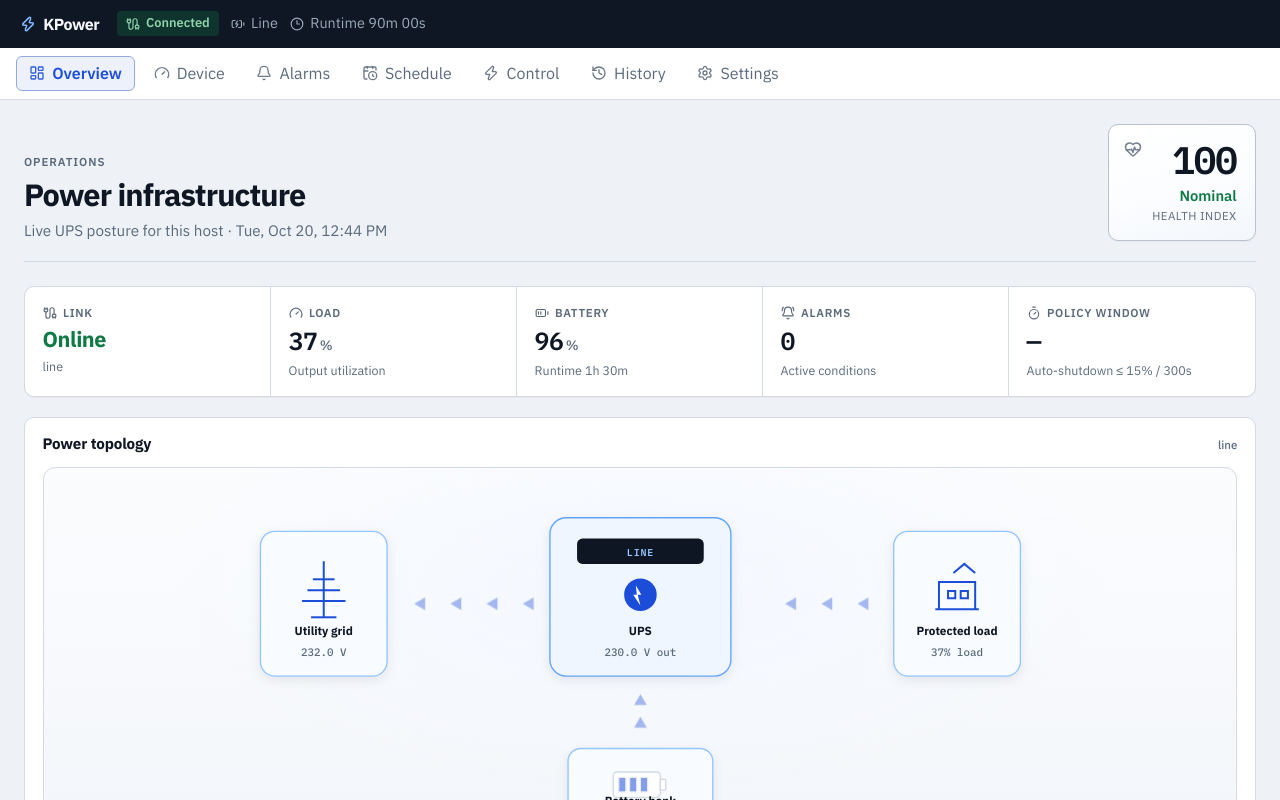
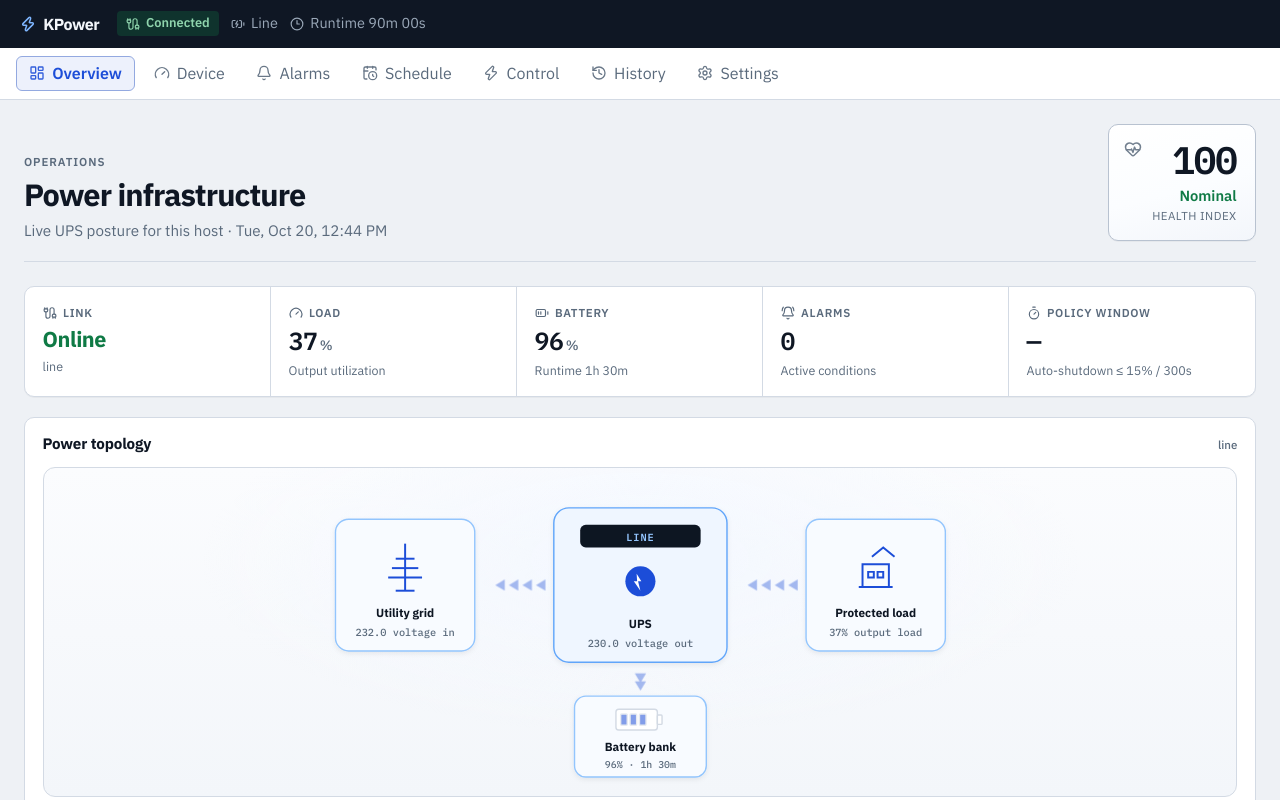
Before and after one commit to HasanR3/kpower, a React (Vite) app in the folder kpower-app/: page / in a window 1280 px wide. Shown: the top 800 px of the page. Built offline with nearby package versions, Linux system fonts and the light colour scheme.

Commit message:
fix: tighten power topology spacing, rails, and full voltage wording

```diff
--- a/kpower-app/src/components/PowerTopology.tsx
+++ b/kpower-app/src/components/PowerTopology.tsx
@@ -6,6 +6,15 @@ type FlowState = "forward" | "reverse" | "idle" | "alert";
 function fmt(n: number, digits = 0): string {
   return Number.isFinite(n) ? n.toFixed(digits) : "—";
 }
+
+/** Balanced topology geometry (viewBox 800×340) */
+const GEO = {
+  midY: 118,
+  util: { x: 36, y: 48, w: 148, h: 140 },
+  ups: { x: 268, y: 36, w: 184, h: 164 },
+  load: { x: 536, y: 48, w: 148, h: 140 },
+  bat: { x: 290, y: 236, w: 140, h: 86 },
+} as const;
 
 export function PowerTopology({ snapshot }: { snapshot: UpsSnapshot | null }) {
   const connected = Boolean(snapshot?.connected);
@@ -37,6 +46,16 @@ export function PowerTopology({ snapshot }: { snapshot: UpsSnapshot | null }) {
           ? "Bypass path active"
           : "Utility feeding UPS — battery on reserve";
 
+  const { midY, util, ups, load, bat } = GEO;
+  const utilCx = util.x + util.w / 2;
+  const upsCx = ups.x + ups.w / 2;
+  const loadCx = load.x + load.w / 2;
+  const railLeft = util.x + util.w + 6;
+  const railRightStart = ups.x + ups.w + 6;
+  const railRightEnd = load.x - 6;
+  const railVertTop = ups.y + ups.h + 4;
+  const railVertBot = bat.y - 4;
+
   return (
     <section className="topology panel" aria-label="Power topology">
       <div className="panel__head">
@@ -47,7 +66,7 @@ export function PowerTopology({ snapshot }: { snapshot: UpsSnapshot | null }) {
       <div className="topology-stage">
         <svg
           className="topology-svg"
-          viewBox="0 0 920 420"
+          viewBox="0 0 720 340"
           role="img"
           aria-label="Utility to UPS to load with battery branch"
         >
@@ -66,40 +85,46 @@ export function PowerTopology({ snapshot }: { snapshot: UpsSnapshot | null }) {
               <stop offset="0%" stopColor="#fbbf24" />
               <stop offset="100%" stopColor="#a16207" />
             </linearGradient>
-            <filter id="topoSoft" x="-20%" y="-20%" width="140%" height="140%">
-              <feDropShadow dx="0" dy="4" stdDeviation="6" floodColor="#0f1724" floodOpacity="0.08" />
+            <filter id="topoSoft" x="-10%" y="-10%" width="120%" height="120%">
+              <feDropShadow dx="0" dy="2" stdDeviation="3" floodColor="#0f1724" floodOpacity="0.07" />
             </filter>
           </defs>
 
-          {/* Rails */}
+          {/* Horizontal rails — equal gaps */}
           <path
             className={`topo-rail ${utilityToUps !== "idle" ? "topo-rail--live" : ""}`}
-            d="M 150 150 H 360"
+            d={`M ${railLeft} ${midY} H ${ups.x - 6}`}
           />
           <path
             className={`topo-rail ${upsToLoad !== "idle" ? "topo-rail--live" : ""}`}
-            d="M 560 150 H 770"
+            d={`M ${railRightStart} ${midY} H ${railRightEnd}`}
           />
           <path
-            className={`topo-rail topo-rail--vert ${upsToBattery !== "idle" ? (upsToBattery === "reverse" ? "topo-rail--warn" : "topo-rail--live") : ""}`}
-            d="M 460 230 V 310"
+            className={`topo-rail topo-rail--vert ${
+              upsToBattery !== "idle"
+                ? upsToBattery === "reverse"
+                  ? "topo-rail--warn"
+                  : "topo-rail--live"
+                : ""
+            }`}
+            d={`M ${upsCx} ${railVertTop} V ${railVertBot}`}
           />
 
-          {/* Flow chevrons */}
+          {/* Evenly spaced chevrons on left rail */}
           <g className={`topo-flow ${utilityToUps === "forward" ? "topo-flow--on" : ""}`}>
-            <polygon points="210,150 222,143 222,157" />
-            <polygon points="250,150 262,143 262,157" />
-            <polygon points="290,150 302,143 302,157" />
-            <polygon points="330,150 342,143 342,157" />
+            {[0.22, 0.42, 0.62, 0.82].map((t) => {
+              const x = railLeft + (ups.x - 6 - railLeft) * t;
+              return <polygon key={t} points={`${x},${midY} ${x + 10},${midY - 6} ${x + 10},${midY + 6}`} />;
+            })}
           </g>
           <g className={`topo-flow ${upsToLoad === "forward" ? "topo-flow--on" : ""}`}>
-            <polygon points="620,150 632,143 632,157" />
-            <polygon points="660,150 672,143 672,157" />
-            <polygon points="700,150 712,143 712,157" />
-            <polygon points="740,150 752,143 752,157" />
+            {[0.22, 0.42, 0.62, 0.82].map((t) => {
+              const x = railRightStart + (railRightEnd - railRightStart) * t;
+              return <polygon key={t} points={`${x},${midY} ${x + 10},${midY - 6} ${x + 10},${midY + 6}`} />;
+            })}
           </g>
           <g
-            className={`topo-flow topo-flow--down ${
+            className={`topo-flow ${
               upsToBattery === "forward"
                 ? "topo-flow--on"
                 : upsToBattery === "reverse"
@@ -107,86 +132,93 @@ export function PowerTopology({ snapshot }: { snapshot: UpsSnapshot | null }) {
                   : ""
             }`}
           >
-            <polygon points="460,250 453,262 467,262" />
-            <polygon points="460,275 453,287 467,287" />
+            {[0.35, 0.65].map((t) => {
+              const y = railVertTop + (railVertBot - railVertTop) * t;
+              const up = upsToBattery === "reverse";
+              return up ? (
+                <polygon key={t} points={`${upsCx},${y - 8} ${upsCx - 6},${y + 2} ${upsCx + 6},${y + 2}`} />
+              ) : (
+                <polygon key={t} points={`${upsCx},${y + 8} ${upsCx - 6},${y - 2} ${upsCx + 6},${y - 2}`} />
+              );
+            })}
           </g>
 
-          {/* Utility node */}
+          {/* Utility */}
           <g className={`topo-node ${utilityActive ? "topo-node--live" : ""}`} filter="url(#topoSoft)">
-            <rect x="40" y="70" width="140" height="160" rx="16" />
-            <g transform="translate(78,95)" fill="none" stroke="currentColor" strokeWidth="2.2">
-              <path d="M32 8 V28" />
-              <path d="M20 28 H44" />
-              <path d="M14 40 H50" />
-              <path d="M8 52 H56" />
-              <path d="M32 28 V70" />
-              <path d="M18 70 H46" />
+            <rect x={util.x} y={util.y} width={util.w} height={util.h} rx="14" />
+            <g transform={`translate(${utilCx - 24}, ${util.y + 22})`} fill="none" stroke="currentColor" strokeWidth="2.1">
+              <path d="M24 4 V20" />
+              <path d="M14 20 H34" />
+              <path d="M10 30 H38" />
+              <path d="M6 40 H42" />
+              <path d="M24 20 V54" />
+              <path d="M14 54 H34" />
             </g>
-            <text x="110" y="185" textAnchor="middle" className="topo-label">
+            <text x={utilCx} y={util.y + util.h - 36} textAnchor="middle" className="topo-label">
               Utility grid
             </text>
-            <text x="110" y="208" textAnchor="middle" className="topo-value">
-              {connected ? `${fmt(snapshot!.inputVoltage, 1)} V` : "—"}
+            <text x={utilCx} y={util.y + util.h - 16} textAnchor="middle" className="topo-value">
+              {connected ? `${fmt(snapshot!.inputVoltage, 1)} voltage in` : "—"}
             </text>
           </g>
 
-          {/* UPS node */}
-          <g className={`topo-node topo-node--core ${upsActive ? "topo-node--live" : fault ? "topo-node--fault" : ""}`} filter="url(#topoSoft)">
-            <rect x="360" y="55" width="200" height="175" rx="18" />
-            <rect x="390" y="78" width="140" height="28" rx="6" className="topo-screen" />
-            <text x="460" y="97" textAnchor="middle" className="topo-screen-text">
+          {/* UPS */}
+          <g
+            className={`topo-node topo-node--core ${upsActive ? "topo-node--live" : fault ? "topo-node--fault" : ""}`}
+            filter="url(#topoSoft)"
+          >
+            <rect x={ups.x} y={ups.y} width={ups.w} height={ups.h} rx="16" />
+            <rect x={ups.x + 28} y={ups.y + 18} width={ups.w - 56} height={24} rx="6" className="topo-screen" />
+            <text x={upsCx} y={ups.y + 35} textAnchor="middle" className="topo-screen-text">
               {connected ? snapshot!.mode.toUpperCase() : "OFFLINE"}
             </text>
-            <circle cx="460" cy="140" r="18" className="topo-badge" />
-            <path
-              d="M455 130 l6 10 h-4 l3 12 l-8-12 h4 z"
-              fill="#fff"
-            />
-            <text x="460" y="185" textAnchor="middle" className="topo-label">
+            <circle cx={upsCx} cy={ups.y + 78} r="16" className="topo-badge" />
+            <path d={`M${upsCx - 4} ${ups.y + 70} l5 8 h-3.5 l2.5 10 l-7-10 h3.5 z`} fill="#fff" />
+            <text x={upsCx} y={ups.y + ups.h - 36} textAnchor="middle" className="topo-label">
               UPS
             </text>
-            <text x="460" y="208" textAnchor="middle" className="topo-value">
-              {connected ? `${fmt(snapshot!.outputVoltage, 1)} V out` : "No link"}
+            <text x={upsCx} y={ups.y + ups.h - 16} textAnchor="middle" className="topo-value">
+              {connected ? `${fmt(snapshot!.outputVoltage, 1)} voltage out` : "No link"}
             </text>
           </g>
 
-          {/* Load node */}
+          {/* Load */}
           <g className={`topo-node ${loadActive ? "topo-node--live" : ""}`} filter="url(#topoSoft)">
-            <rect x="740" y="70" width="140" height="160" rx="16" />
-            <g transform="translate(778,98)" fill="none" stroke="currentColor" strokeWidth="2.2">
-              <path d="M12 58 V28 H52 V58" />
-              <path d="M8 58 H56" />
-              <path d="M22 38 h8 v8 h-8 z" />
-              <path d="M36 38 h8 v8 h-8 z" />
-              <path d="M28 18 l12-10 12 10" />
+            <rect x={load.x} y={load.y} width={load.w} height={load.h} rx="14" />
+            <g transform={`translate(${loadCx - 24}, ${load.y + 24})`} fill="none" stroke="currentColor" strokeWidth="2.1">
+              <path d="M10 48 V24 H38 V48" />
+              <path d="M6 48 H42" />
+              <path d="M16 32 h6 v6 h-6 z" />
+              <path d="M26 32 h6 v6 h-6 z" />
+              <path d="M20 16 l12-10 12 10" />
             </g>
-            <text x="810" y="185" textAnchor="middle" className="topo-label">
+            <text x={loadCx} y={load.y + load.h - 36} textAnchor="middle" className="topo-label">
               Protected load
             </text>
-            <text x="810" y="208" textAnchor="middle" className="topo-value">
-              {connected ? `${fmt(snapshot!.loadPercent, 0)}% load` : "—"}
+            <text x={loadCx} y={load.y + load.h - 16} textAnchor="middle" className="topo-value">
+              {connected ? `${fmt(snapshot!.loadPercent, 0)}% output load` : "—"}
             </text>
           </g>
 
-          {/* Battery node */}
+          {/* Battery */}
           <g
             className={`topo-node topo-node--battery ${
-              batteryActive ? "topo-node--warn" : batteryCharging ? "topo-node--live" : connected ? "" : ""
+              batteryActive ? "topo-node--warn" : batteryCharging ? "topo-node--live" : ""
             }`}
             filter="url(#topoSoft)"
           >
-            <rect x="380" y="310" width="160" height="90" rx="14" />
-            <g transform="translate(430,328)" fill="none" stroke="currentColor" strokeWidth="2.2">
-              <rect x="0" y="8" width="52" height="28" rx="4" />
-              <rect x="52" y="16" width="6" height="12" rx="1" />
-              <rect x="6" y="14" width="8" height="16" rx="1" className="topo-cell" />
-              <rect x="18" y="14" width="8" height="16" rx="1" className="topo-cell" />
-              <rect x="30" y="14" width="8" height="16" rx="1" className="topo-cell" />
+            <rect x={bat.x} y={bat.y} width={bat.w} height={bat.h} rx="12" />
+            <g transform={`translate(${upsCx - 26}, ${bat.y + 10})`} fill="none" stroke="currentColor" strokeWidth="2">
+              <rect x="0" y="4" width="44" height="22" rx="3" />
+              <rect x="44" y="10" width="5" height="10" rx="1" />
+              <rect x="5" y="9" width="7" height="12" rx="1" className="topo-cell" />
+              <rect x="15" y="9" width="7" height="12" rx="1" className="topo-cell" />
+              <rect x="25" y="9" width="7" height="12" rx="1" className="topo-cell" />
             </g>
-            <text x="460" y="372" textAnchor="middle" className="topo-label">
+            <text x={upsCx} y={bat.y + bat.h - 28} textAnchor="middle" className="topo-label">
               Battery bank
             </text>
-            <text x="460" y="390" textAnchor="middle" className="topo-value topo-value--sm">
+            <text x={upsCx} y={bat.y + bat.h - 10} textAnchor="middle" className="topo-value topo-value--sm">
               {connected
                 ? `${fmt(snapshot!.batteryPercent, 0)}% · ${formatRuntime(snapshot!.runtimeSeconds)}`
                 : "—"}
--- a/kpower-app/src/styles/app.css
+++ b/kpower-app/src/styles/app.css
@@ -1653,18 +1653,20 @@ body {
 
 .topology-stage {
   background:
-    radial-gradient(ellipse at 50% 30%, #f4f8ff 0%, transparent 55%),
+    radial-gradient(ellipse at 50% 28%, #f4f8ff 0%, transparent 52%),
     linear-gradient(180deg, #fbfcfe 0%, #f3f6fa 100%);
   border: 1px solid var(--border);
   border-radius: 12px;
   overflow: hidden;
+  padding: 0.35rem 0.5rem 0.15rem;
 }
 
 .topology-svg {
   display: block;
   width: 100%;
   height: auto;
-  max-height: 380px;
+  max-height: 320px;
+  margin: 0 auto;
 }
 
 .topo-rail {
@@ -1774,12 +1776,16 @@ body {
 .topo-value {
   fill: #5a6a7c;
   font-family: var(--font-mono);
-  font-size: 12px;
+  font-size: 11px;
   font-weight: 500;
 }
 
 .topo-value--sm {
-  font-size: 11px;
+  font-size: 10.5px;
+}
+
+.topo-label {
+  font-size: 12.5px;
 }
 
 .topo-cell {
```
